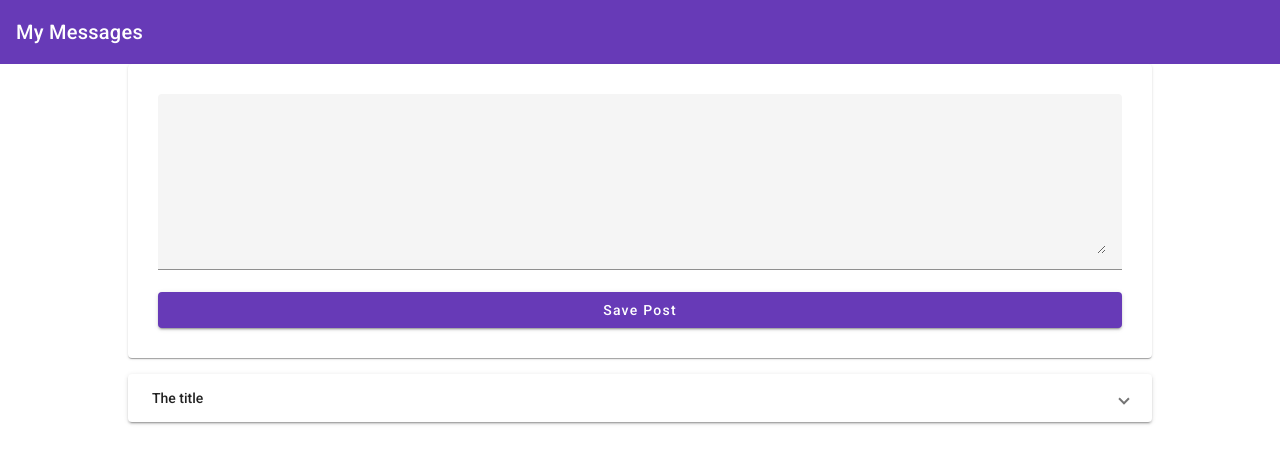
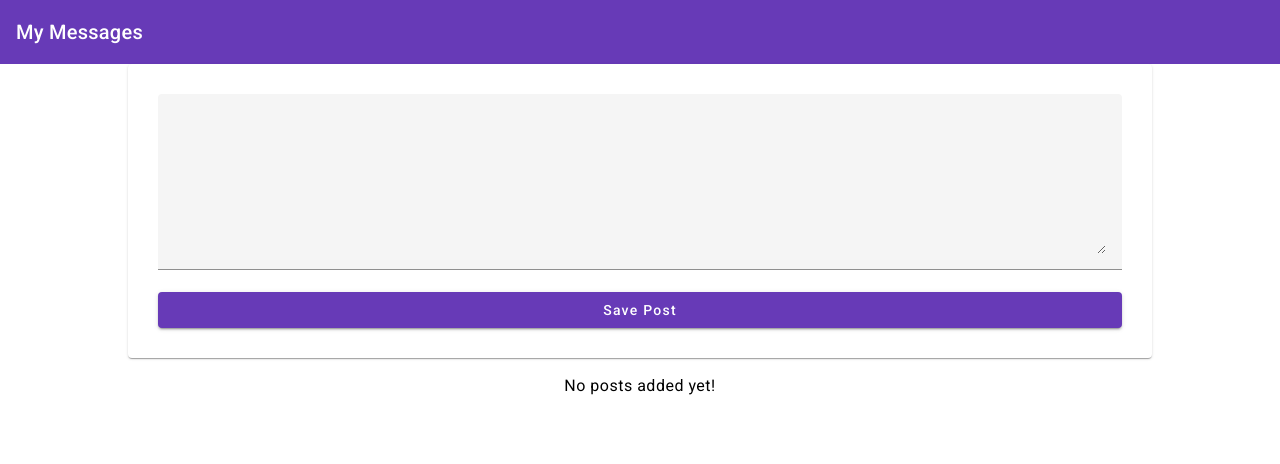
Before and after one commit to chibui/mean-tut, an Angular app in the folder mean-course/: page / in a window 1280 px wide. Shown: the top 464 px of the page. Built offline with nearby package versions, Linux system fonts and the light colour scheme.

Commit message:
23. Diving into Structural Directives

```diff
--- a/mean-course/src/app/posts/post-list/post-list.component.css
+++ b/mean-course/src/app/posts/post-list/post-list.component.css
@@ -2,3 +2,7 @@
   display: block;
   margin-top: 1rem;
 }
+
+.info-text {
+  text-align: center;
+}
--- a/mean-course/src/app/posts/post-list/post-list.component.html
+++ b/mean-course/src/app/posts/post-list/post-list.component.html
@@ -1,8 +1,10 @@
-<mat-accordion>
-  <mat-expansion-panel>
+<mat-accordion *ngIf="posts.length" multi="true">
+  <mat-expansion-panel *ngFor="let post of posts">
     <mat-expansion-panel-header>
-      The title
+      {{ post.title}}
     </mat-expansion-panel-header>
-    <p>The list</p>
+    <p>{{ post.content}}</p>
   </mat-expansion-panel>
 </mat-accordion>
+
+<p *ngIf="!posts.length" class="info-text mat-body-1">No posts added yet!</p>
--- a/mean-course/src/app/posts/post-list/post-list.component.ts
+++ b/mean-course/src/app/posts/post-list/post-list.component.ts
@@ -6,9 +6,10 @@ import { Component } from '@angular/core';
   styleUrls: ['./post-list.component.css']
 })
 export class PostListComponent {
-  posts = [
-    { title: "First Post", content: "This is the first post's content"},
-    { title: "Second Post", content: "This is the second post's content"},
-    { title: "Third Post", content: "This is the third post's content"}
-  ]
+  // posts = [
+  //   { title: "First Post", content: "This is the first post's content"},
+  //   { title: "Second Post", content: "This is the second post's content"},
+  //   { title: "Third Post", content: "This is the third post's content"}
+  // ]
+  posts = [];
 }
```
